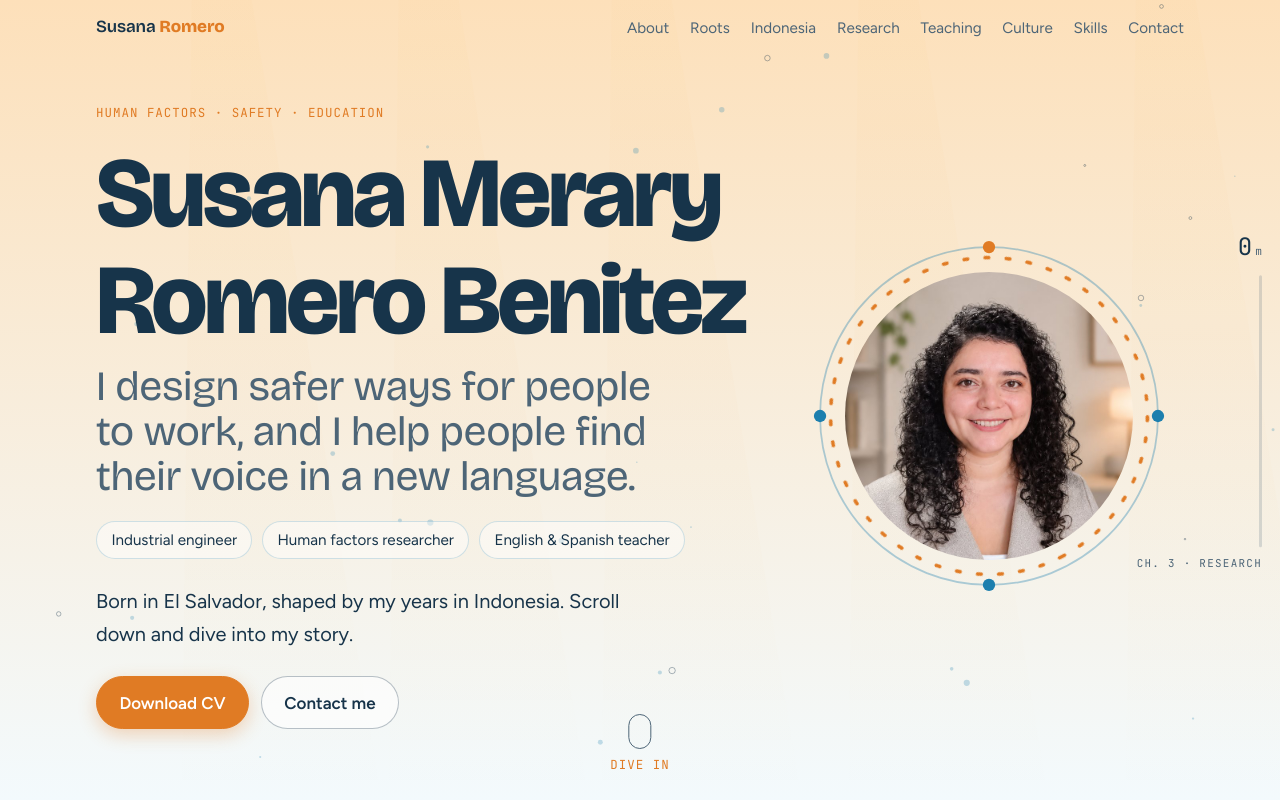
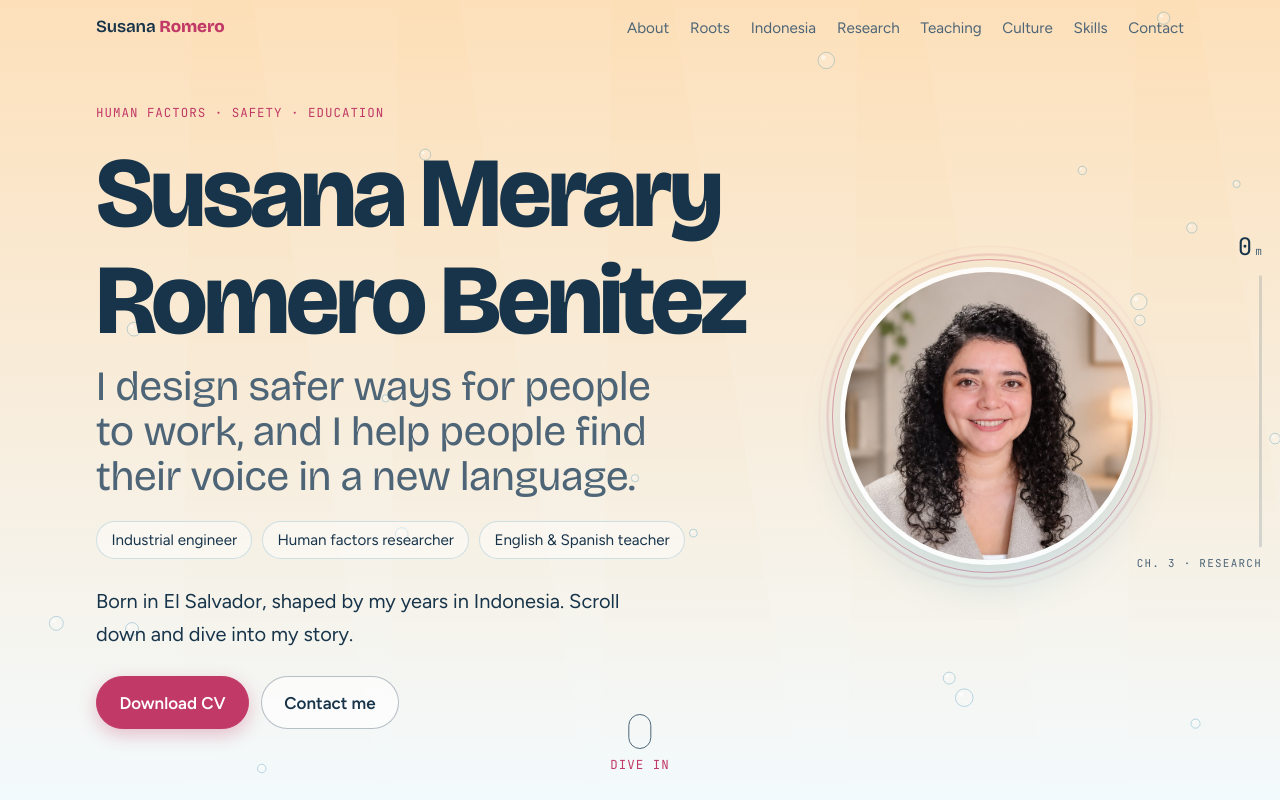
Before and after one commit to susanaromerob/susanaromerob.github.io, a plain HTML site: page index.html in a window 1280 px wide. Shown: the top 800 px of the page. Drawn offline with nearby package versions, Linux system fonts and the light colour scheme; animation ran at ten frames a second.

Commit message:
Deep rose highlights, ripple frame around photo, subtle bubbles
Co-Authored-By: Claude Opus 5.5 <noreply@anthropic.com>
Claude-Session: https://claude.ai/code/session_01N37jHXjuxwynEGZFXUythC

```diff
--- a/index.html
+++ b/index.html
@@ -20,14 +20,14 @@
 :root {
   color-scheme: light;
   --abyss: #f3fafd; --deep: #9fd3ea; --shallow: #f8dcb4;
-  --glow: #1d7fae; --sun: #e07b24; --coral: #e2574c;
+  --glow: #1d7fae; --sun: #c13a67; --coral: #d9668c;
   --foam: #17344a; --mist: #4d6577;
   --card: rgba(255, 255, 255, .8); --card-line: rgba(29, 127, 174, .2);
   --font-display: "Bricolage Grotesque", "Avenir Next", "Segoe UI", system-ui, sans-serif;
   --font-body: "Figtree", "Segoe UI", system-ui, sans-serif;
   --font-mono: "JetBrains Mono", ui-monospace, "SFMono-Regular", Menlo, monospace;
   --sea: #fde3c2;
-  --glow-rgb: 29, 127, 174; --mist-rgb: 77, 101, 119; --foam-rgb: 23, 52, 74; --sun-rgb: 224, 123, 36; --coral-rgb: 226, 87, 76;
+  --glow-rgb: 29, 127, 174; --mist-rgb: 77, 101, 119; --foam-rgb: 23, 52, 74; --sun-rgb: 193, 58, 103; --coral-rgb: 217, 102, 140;
   --card-rgb: 255, 255, 255; --line-rgb: 29, 127, 174; --abyss-rgb: 243, 250, 253; --ray-rgb: 255, 214, 150;
   --sea-top: 253, 224, 186; --sea-bot: 196, 232, 248; --on-sun: #ffffff; --fx: bubbles;
 }
@@ -95,6 +95,22 @@ p { margin: 0; }
 .porthole svg { position: absolute; inset: 0; width: 100%; height: 100%; }
 .porthole .spin { transform-origin: 50% 50%; animation: spin 40s linear infinite; }
 @keyframes spin { to { transform: rotate(360deg); } }
+.porthole img { z-index: 2; box-shadow: 0 0 0 5px rgba(255,255,255,.9), 0 18px 44px rgba(var(--glow-rgb), .22); }
+.ring { position: absolute; border-radius: 50%; pointer-events: none; }
+.ring-halo { inset: 3.5%; background: conic-gradient(from 0deg, rgba(var(--sun-rgb), .95), rgba(var(--glow-rgb), .35) 35%, rgba(var(--sun-rgb), 0) 62%, rgba(var(--glow-rgb), .35) 80%, rgba(var(--sun-rgb), .95));
+  -webkit-mask: radial-gradient(farthest-side, transparent calc(100% - 4px), #000 calc(100% - 3px)); mask: radial-gradient(farthest-side, transparent calc(100% - 4px), #000 calc(100% - 3px)); animation: spin 16s linear infinite; }
+.ring-glow { inset: 6%; background: radial-gradient(closest-side, rgba(var(--sun-rgb), .18), rgba(var(--sun-rgb), 0) 100%); transform: scale(1.18); }
+.ring-ripple { inset: 9%; border: 2px solid rgba(var(--sun-rgb), .6); animation: ripple 7.5s cubic-bezier(.2,.6,.3,1) infinite; opacity: 0; }
+.ring-ripple:nth-of-type(2) { animation-delay: 2.5s; } .ring-ripple:nth-of-type(3) { animation-delay: 5s; }
+.ring-still { inset: 5.5%; border: 1.5px solid rgba(var(--sun-rgb), .45); }
+@keyframes ripple { 0% { transform: scale(1); opacity: .8; } 100% { transform: scale(1.2); opacity: 0; } }
+.ring-back { inset: 9%; background: linear-gradient(135deg, rgba(var(--sun-rgb), .22), rgba(var(--glow-rgb), .14)); transform: translate(-6%, -5%); }
+.ring-line { inset: 9%; border: 2px solid var(--sun); transform: translate(6%, 5%); }
+.porthole.float img, .porthole.float .ring { animation: bob 7s ease-in-out infinite alternate; }
+.porthole.float .ring-back { animation-delay: -2s; } .porthole.float .ring-line { animation-delay: -4s; }
+@keyframes bob { from { translate: 0 -5px; } to { translate: 0 6px; } }
+@media (prefers-reduced-motion: reduce) { .ring, .porthole.float img { animation: none !important; } .ring-ripple { opacity: .5; } }
+
 .cue { position: absolute; bottom: 1.5rem; left: 50%; transform: translateX(-50%); display: grid; justify-items: center; gap: .4rem; color: var(--mist); text-decoration: none; }
 .cue i { width: 1.4rem; height: 2.2rem; border: 1.5px solid var(--mist); border-radius: 1rem; position: relative; }
 .cue i::after { content: ""; position: absolute; left: 50%; top: .4rem; width: 4px; height: 4px; margin-left: -2px; border-radius: 50%; background: var(--sun); animation: drop 1.8s ease-in-out infinite; }
@@ -296,16 +312,7 @@ footer { text-align: center; color: var(--mist); font-size: .85rem; padding-bloc
         </div>
       </div>
       <div class="porthole rv zoom d2">
-        <svg viewBox="0 0 200 200" aria-hidden="true">
-          <circle cx="100" cy="100" r="96" fill="none" style="stroke:var(--glow)" stroke-opacity=".35" stroke-width="1"/>
-          <g class="spin">
-            <circle cx="100" cy="100" r="90" fill="none" style="stroke:var(--sun)" stroke-width="2" stroke-dasharray="2 10" stroke-linecap="round"/>
-          </g>
-          <circle cx="100" cy="4" r="3.5" style="fill:var(--sun)"/>
-          <circle cx="196" cy="100" r="3.5" style="fill:var(--glow)"/>
-          <circle cx="100" cy="196" r="3.5" style="fill:var(--glow)"/>
-          <circle cx="4" cy="100" r="3.5" style="fill:var(--glow)"/>
-        </svg>
+        <div class="ring ring-still" aria-hidden="true"></div><div class="ring ring-ripple" aria-hidden="true"></div><div class="ring ring-ripple" aria-hidden="true"></div><div class="ring ring-ripple" aria-hidden="true"></div>
         <img src="photo.jpg" alt="Portrait of Susana Romero Benitez" width="720" height="720">
       </div>
     </div>
@@ -644,7 +651,7 @@ footer { text-align: center; color: var(--mist); font-size: .85rem; padding-bloc
   var cv = document.getElementById('fx'), ctx = cv.getContext('2d'), W, H, dpr;
   function size() { dpr = Math.min(2, devicePixelRatio || 1); W = innerWidth; H = innerHeight; cv.width = W * dpr; cv.height = H * dpr; ctx.setTransform(dpr, 0, 0, dpr, 0, 0); }
   size(); addEventListener('resize', size);
-  var N = W < 700 ? 14 : 34, parts = [];
+  var N = FX === 'bubbles' ? (W < 700 ? 10 : 22) : (W < 700 ? 14 : 34), parts = [];
   for (var i = 0; i < N; i++) parts.push({ x: Math.random() * W, y: Math.random() * H, r: Math.random() * 2.6 + .6, s: Math.random() * .5 + .15, w: Math.random() * Math.PI * 2, b: Math.random() < .35, f: Math.random() < .28 });
   function draw(t) {
     ctx.clearRect(0, 0, W, H);
@@ -685,6 +692,15 @@ footer { text-align: center; color: var(--mist); font-size: .85rem; padding-bloc
         ctx.beginPath(); ctx.arc(q.x, q.y, q.r * .9, 0, Math.PI * 2); ctx.fillStyle = 'rgba(' + SUN + ',' + a + ')';
         ctx.shadowColor = 'rgba(' + SUN + ',.9)'; ctx.shadowBlur = 10; ctx.fill(); ctx.shadowBlur = 0; return;
       }
+      if (FX === 'bubbles') {
+        if (!reduce) { q.y -= q.s * .7; q.w += .008; if (q.y < -20) { q.y = H + 20; q.x = Math.random() * W; } }
+        var bx = q.x + Math.sin(q.w) * 10, br = 2 + q.r * 2.2;
+        ctx.beginPath(); ctx.arc(bx, q.y, br, 0, Math.PI * 2);
+        ctx.fillStyle = 'rgba(255,255,255,.18)'; ctx.fill();
+        ctx.strokeStyle = 'rgba(' + G + ',.28)'; ctx.lineWidth = 1; ctx.stroke();
+        ctx.beginPath(); ctx.arc(bx - br * .35, q.y - br * .35, br * .28, 0, Math.PI * 2); ctx.fillStyle = 'rgba(255,255,255,.55)'; ctx.fill();
+        return;
+      }
       if (!reduce) { q.y -= q.s; q.w += .01; if (q.y < -10) { q.y = H + 10; q.x = Math.random() * W; } }
       var x = q.x + Math.sin(q.w) * 8;
       ctx.beginPath(); ctx.arc(x, q.y, q.r, 0, Math.PI * 2);
```
